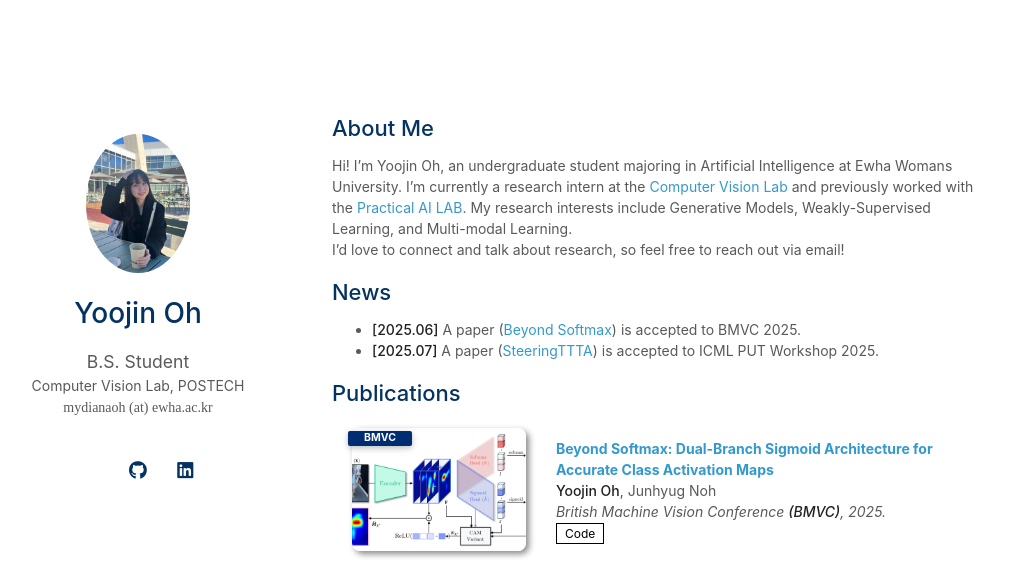
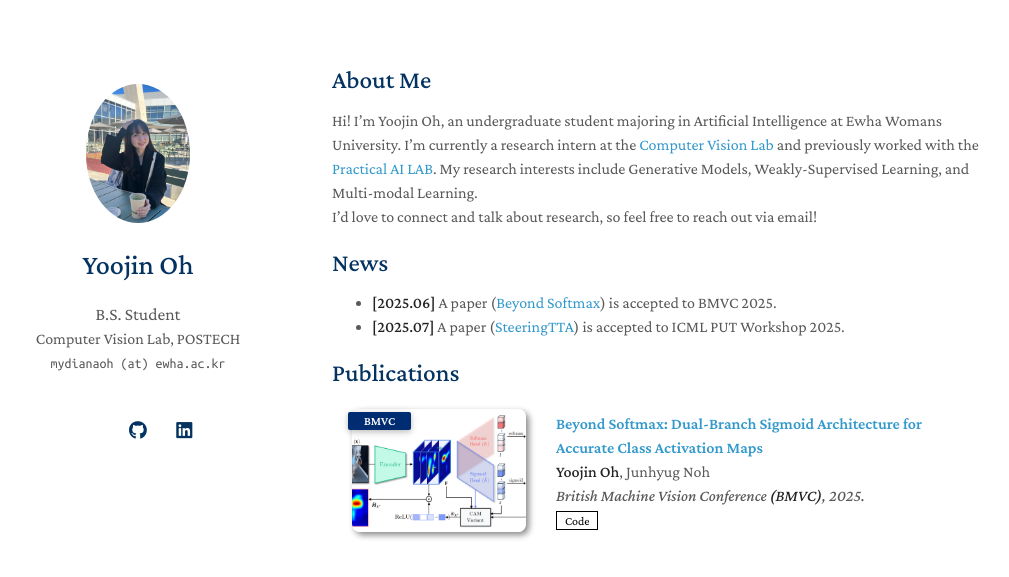
Before and after one commit to finallyupper/finallyupper.github.io, a Jekyll site: the page built from index.md, in a window 1280 px wide, cut to the strip 0-577 px from the top of the page. Shown: the whole strip, without its empty margins (138-1147 px from the left). Built offline with Jekyll 4.4.1, drawn with Linux system fonts in a browser that asks for light colours; a style sheet for code colours, icons or effects is not loaded; our own code applies the rules of GitHub Pages for plain Markdown files.

Commit message:
Modified: fix typo

```diff
--- a/_config.yml
+++ b/_config.yml
@@ -34,7 +34,7 @@
 
 # Font
 # You can use this option to choose between Serif or Sans Serif fonts.
-font: "Sans Serif" # or "Sans Serif"
+font: "Serif" # or "Sans Serif"
 
 # Google Analytics ID
 # Please remove this if you don't use Google Analytics
--- a/index.md
+++ b/index.md
@@ -11,7 +11,7 @@
 ## News
 
 - **[2025.06]** A paper ([Beyond Softmax]()) is accepted to BMVC 2025.
-- **[2025.07]** A paper ([SteeringTTTA](https://openreview.net/pdf?id=iV0WBCDGcx)) is accepted to ICML PUT Workshop 2025.
+- **[2025.07]** A paper ([SteeringTTA](https://openreview.net/pdf?id=iV0WBCDGcx)) is accepted to ICML PUT Workshop 2025.
 
 {% include_relative _includes/publications.md %}
 
```
